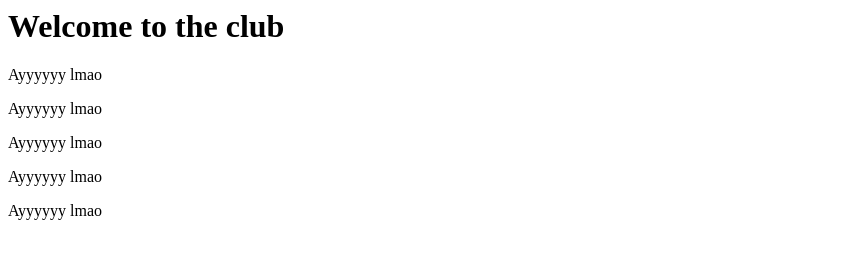
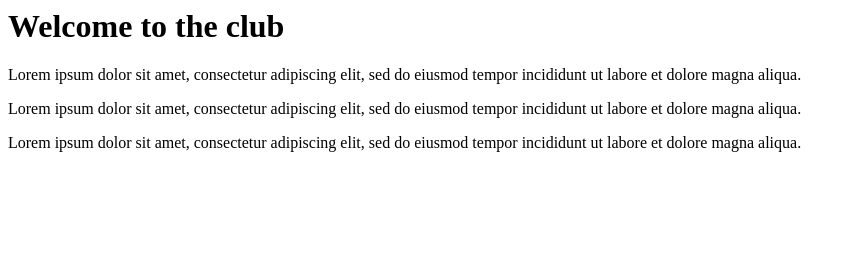
Before and after one commit to kcsollis/website, a plain HTML site: page index.html in a window 1280 px wide. Shown: the whole page, without its empty margins (0-856 px from the left). Drawn offline with Linux system fonts and the light colour scheme.

Commit message:
Update index.html

```diff
--- a/index.html
+++ b/index.html
@@ -6,10 +6,8 @@
 </head>
 <body>
     <h1>Welcome to the club</h1>
-    <p>Ayyyyyy lmao</p>
-    <p>Ayyyyyy lmao</p>
-    <p>Ayyyyyy lmao</p>
-    <p>Ayyyyyy lmao</p>
-    <p>Ayyyyyy lmao</p>
+    <p>Lorem ipsum dolor sit amet, consectetur adipiscing elit, sed do eiusmod tempor incididunt ut labore et dolore magna aliqua.</p>
+    <p>Lorem ipsum dolor sit amet, consectetur adipiscing elit, sed do eiusmod tempor incididunt ut labore et dolore magna aliqua.</p>
+    <p>Lorem ipsum dolor sit amet, consectetur adipiscing elit, sed do eiusmod tempor incididunt ut labore et dolore magna aliqua.</p>
 </body>
 </html>
```
